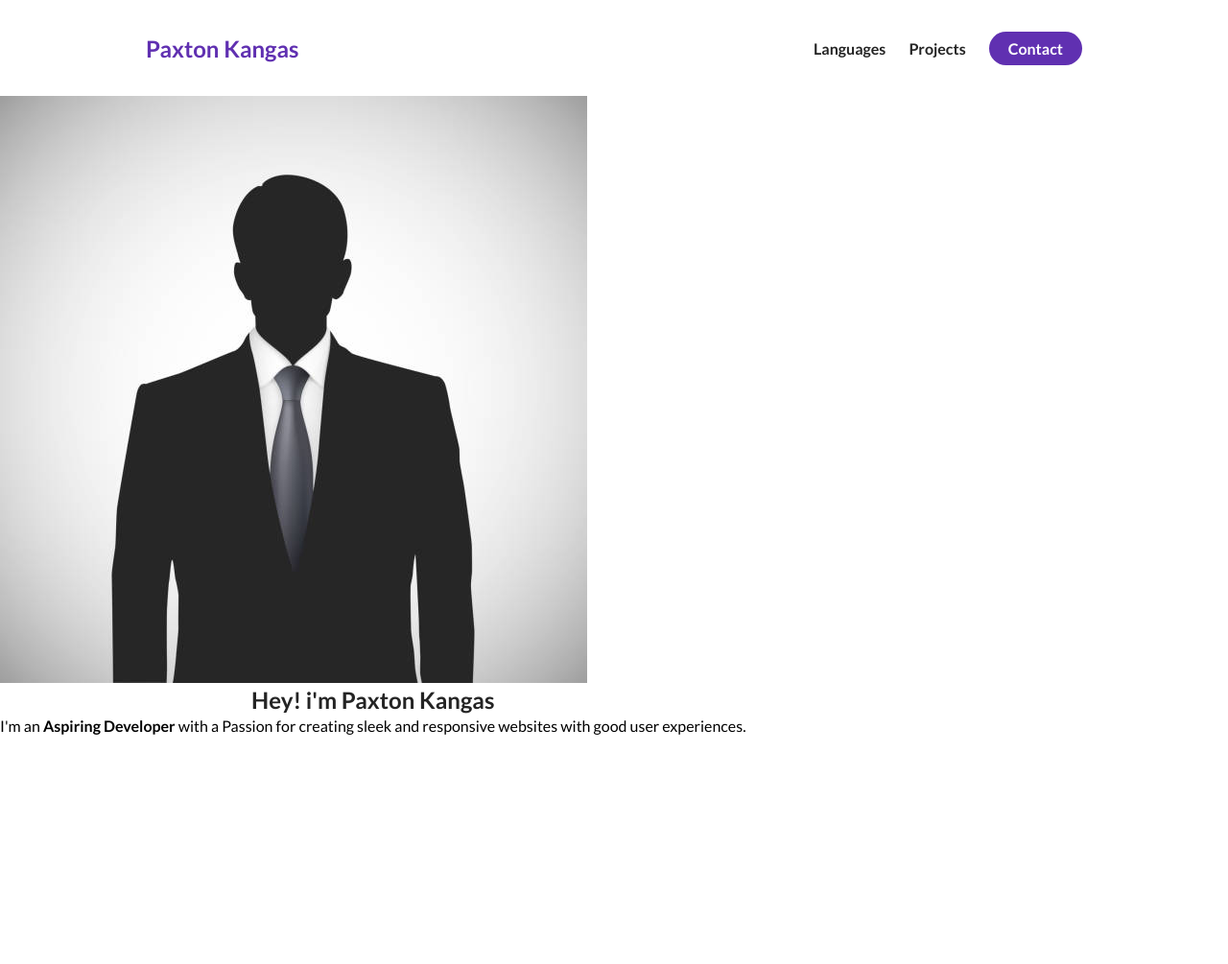
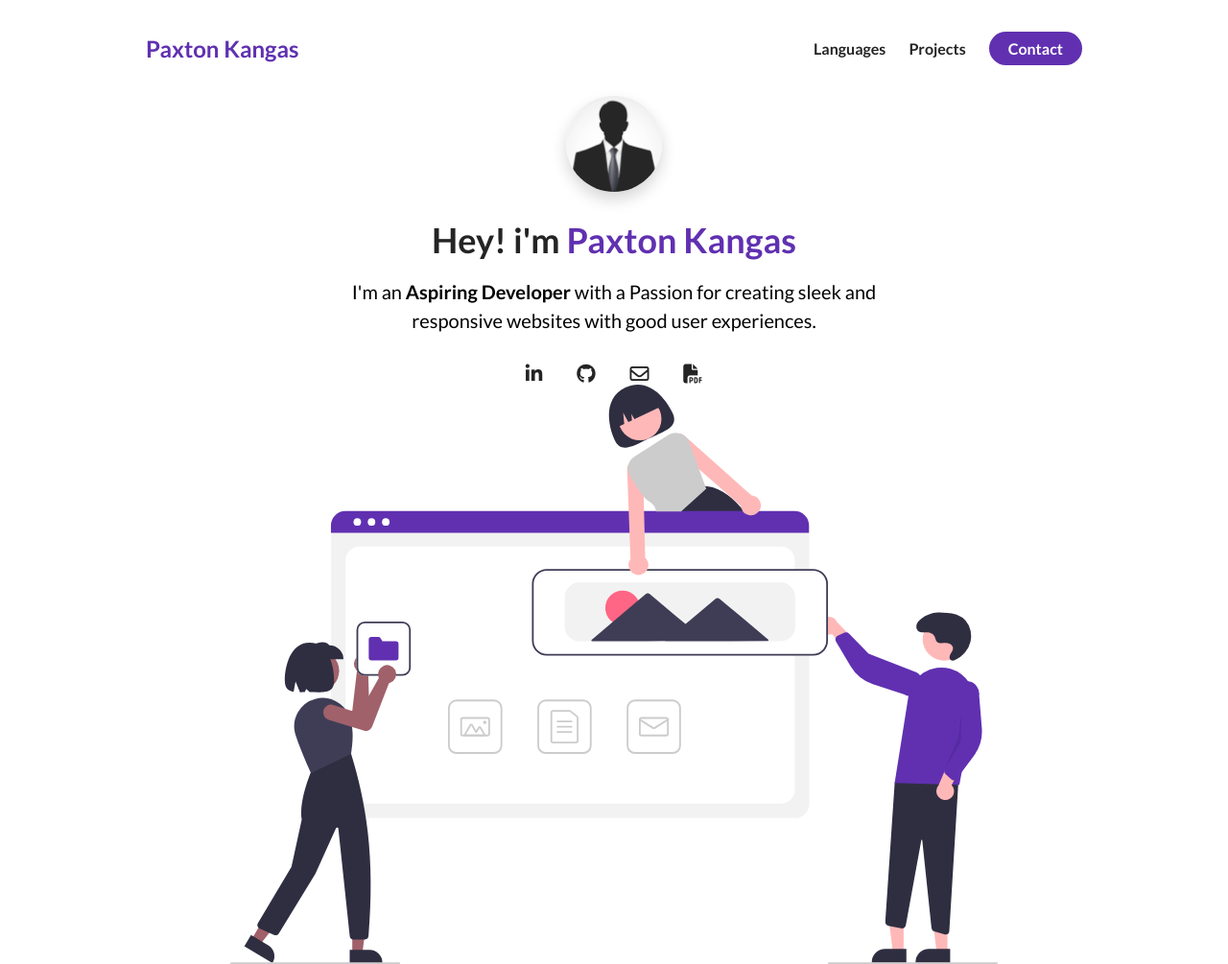
Before and after one commit to PaxtonK16/e-portfolio, a plain HTML site: page index.html in a window 1280 px wide. Shown: the whole page at 96% size. Before the commit the page ends 800 px from the top, so only its background shows below. Drawn offline with Linux system fonts and the light colour scheme.

Commit message:
style h1 and paragraph add social icons and an img

```diff
--- a/index.html
+++ b/index.html
@@ -6,6 +6,7 @@
     <meta name="viewport" content="width=device-width, initial-scale=1.0" />
     <title>Paxton Kangas</title>
     <link rel="stylesheet" href="./styles.css" />
+    <script src="https://kit.fontawesome.com/c8e4d183c2.js" crossorigin="anonymous"></script>
   </head>
   <body>
     <section id="about-me">
@@ -32,13 +33,30 @@
         <div class="about-me__info row">
       <div class="about-me__info--container">
       <figure class="about-me__picture--mask">
-        <img src="./assets/me.jpeg" alt="Picture of me">
+        <img src="./assets/me.jpeg" class="about-me__picture" alt="Picture of me">
       </figure>
       <h1 class="about-me__info--title">
-        Hey! i'm <span class="text-purple"> Paxton Kangas </span>
+        Hey! i'm <span class="text--purple">Paxton Kangas</span>
       </h1>
       <p class="about-me__info--para">I'm an <strong class="text-purple"> Aspiring Developer </strong>with a Passion for creating sleek and responsive websites with good user experiences.</p>
+    <div class="about-me__links">
+      <a href="" class="about-me__link">
+        <i class="fab fa-linkedin-in"></i>
+      </a>
+      <a href="" class="about-me__link">
+        <i class="fab fa-github"></i>
+      </a>
+      <a href="" class="about-me__link">
+        <i class="far fa-envelope"></i>
+      </a>
+      <a href="" class="about-me__link">
+        <i class="fas fa-file-pdf"></i>
+      </a>
     </div>
+    </div>
+    <figure class="about-me__img--container">
+      <img src="./assets/undraw_websites.svg" class="about-me__img" alt="">
+    </figure>
   </div>
     </div>
     </section>
--- a/styles.css
+++ b/styles.css
@@ -11,6 +11,10 @@ h1, h2, h3, h4, h5, h6, span {
     color: #242424;
     text-align: center;
     line-height: 1.25;
+}
+
+h1 {
+    font-size: 36px;
 }
 
 p {
@@ -28,6 +32,16 @@ li {
 
 .flex-1 {
     flex: 1;
+}
+
+.row {
+    width: 100%;
+    max-width: 800px;
+    margin: 0 auto;
+}
+
+.text--purple {
+    color:#6030b1;
 }
 
 /*  NAVIGATION BAR */
@@ -80,3 +94,59 @@ nav {
     display: flex;
     flex-direction: column;
 }
+
+.about-me__info {
+    display: flex;
+    flex-direction: column;
+}
+
+.about-me__info--container {
+    display: flex;
+    flex-direction: column;
+    align-items: center;
+    max-width:600px;
+    margin: 0 auto;
+    text-align: center;
+}
+
+.about-me__picture--mask {
+    width: 100px;
+    height: 100px;
+    border-radius: 50%;
+    overflow: hidden;
+    box-shadow: 0 8px  16px rgba(0, 0, 0, 0.16);
+    margin-bottom: 28px;
+}
+
+.about-me__picture {
+    width: 100%;
+
+    /* improving my picture */
+    transform: scale(1.5);
+    padding-top: 8px;
+}
+
+.about-me__info--title {
+    margin-bottom: 16px;
+}
+.about-me__info--para {
+    font-size: 20px;
+    margin-bottom: 28px;
+}
+
+.about-me__link {
+    font-size: 20px;
+    color: #242424;
+    text-decoration: none;
+    padding: 0 16px;
+}
+
+.about-me__img--container {
+    flex: 1;
+    display: flex;
+    align-items: center;
+}
+
+.about-me__img {
+    width: 100%;
+}
```
